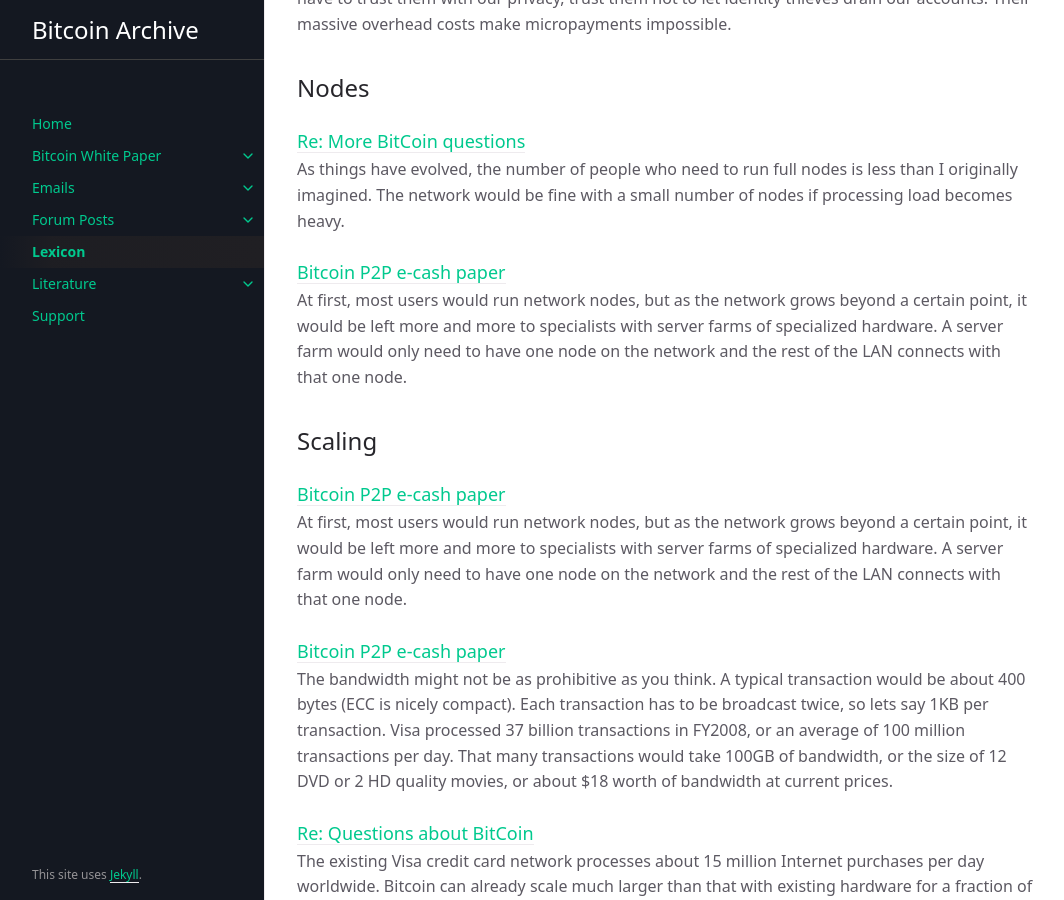
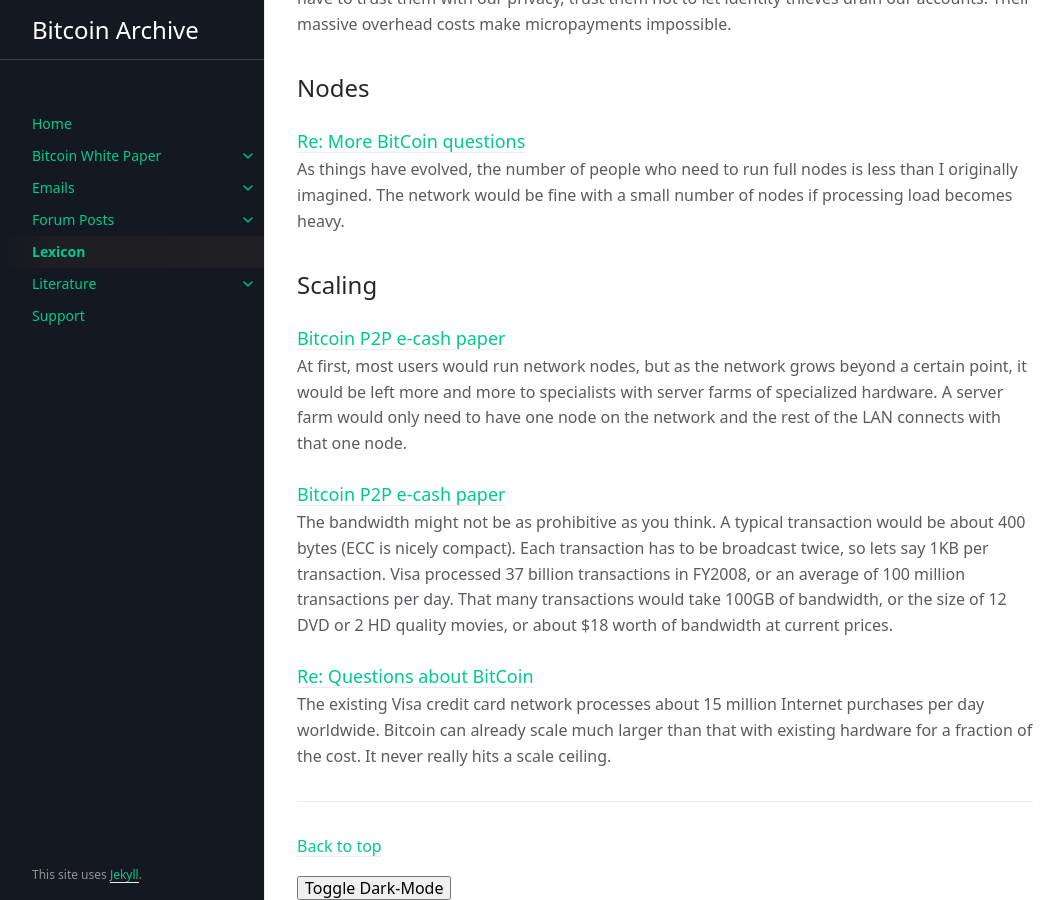
Before and after one commit to wakgill/bitcoin-archive, a Jekyll site: the page built from lexicon.md, in a window 1280 px wide and 900 px high, scrolled down 846 px. Shown: the whole window, without its empty margins (107-1171 px from the left). Built offline with Jekyll 4.4.1, drawn with Linux system fonts in a browser that asks for light colours; some web fonts are replaced; comment, search, counter and statistics services are not loaded.

Commit message:
Update lexicon.md

```diff
--- a/lexicon.md
+++ b/lexicon.md
@@ -42,11 +42,6 @@ The central bank must be trusted not to debase the currency, but the history of
 
 As things have evolved, the number of people who need to run full nodes is less than I originally imagined.  The network would be fine with a small number of nodes if processing load becomes heavy.
 
-### [Bitcoin P2P e-cash paper](/docs/emails/cryptography/2)
-{: .no_toc }
-
-At first, most users would run network nodes, but as the network grows beyond a certain point, it would be left more and more to specialists with server farms of specialized hardware. A server farm would only need to have one node on the network and the rest of the LAN connects with that one node.
-
 ## Scaling
 
 ### [Bitcoin P2P e-cash paper](/docs/emails/cryptography/2)
```
